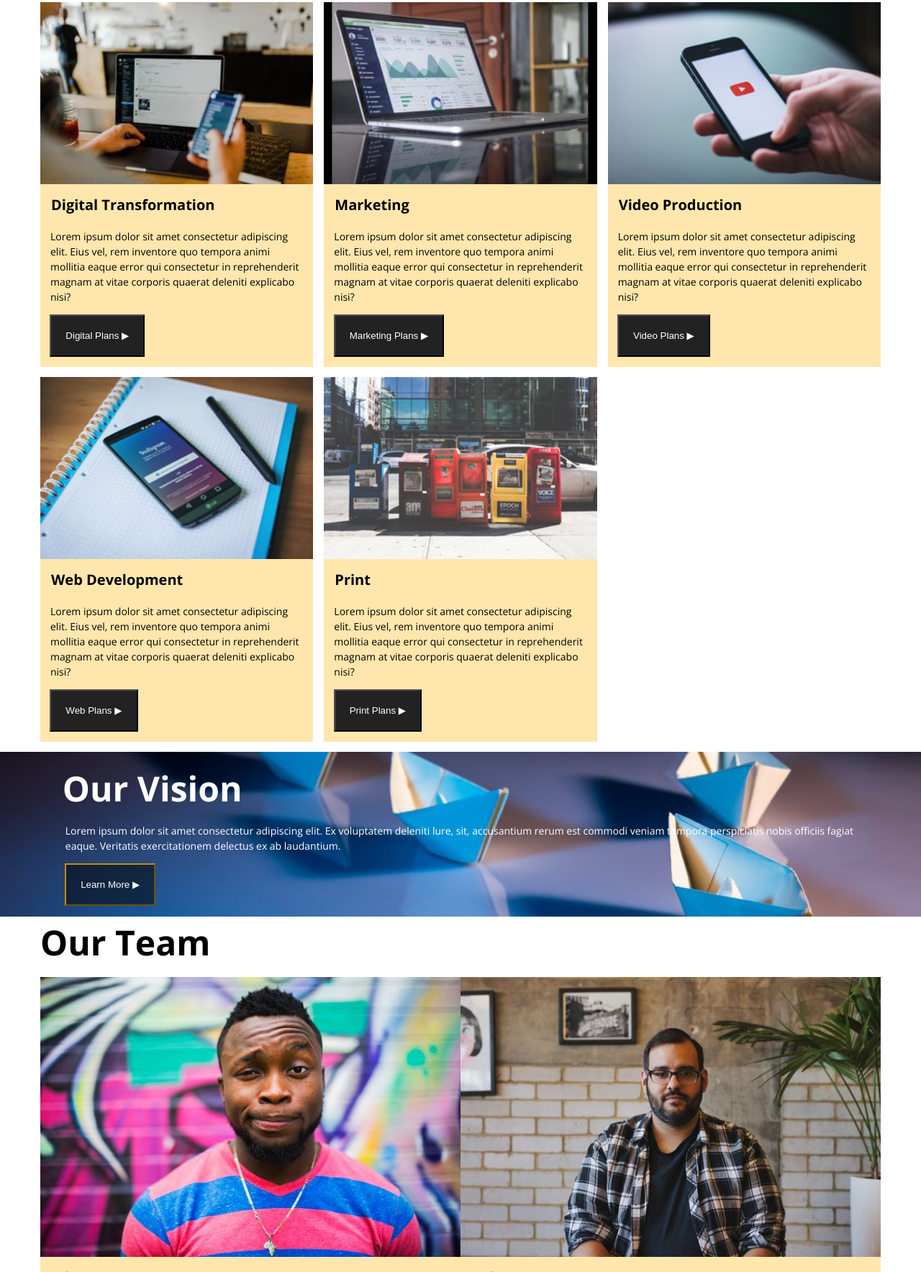
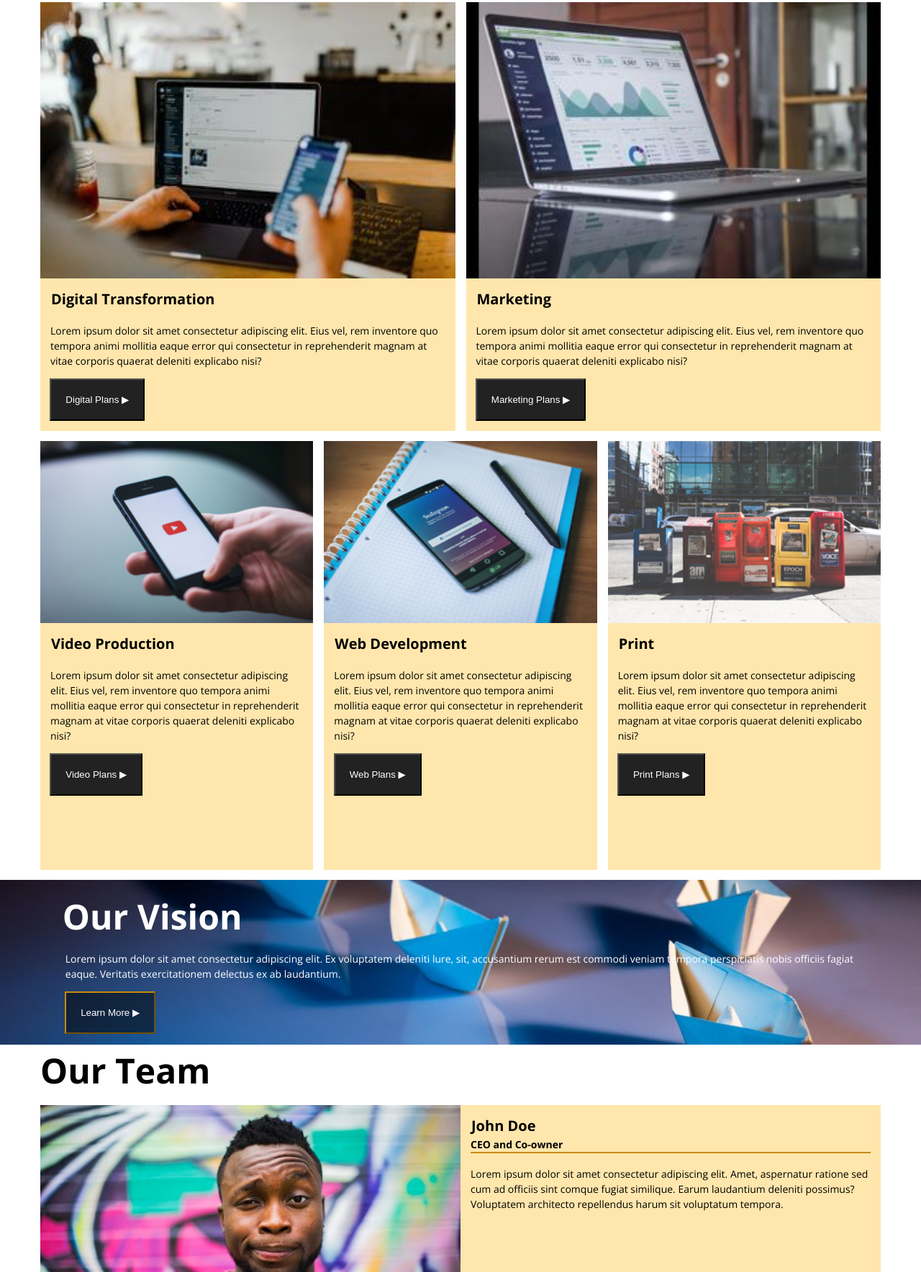
Before and after one commit to maia0004/final-project, a plain HTML site: page index.html in a window 1280 px wide. Shown: the part 1032-2800 px from the top of the page at 72% size. Drawn offline with nearby package versions, Linux system fonts and the light colour scheme.

Commit message:
aaaaah, close enough

```diff
--- a/css/style.css
+++ b/css/style.css
@@ -337,7 +337,9 @@ nav .container {
 }
 /*about section*/
 .section-about{
-	padding-bottom: 62px;
+	display: flex;
+	gap: 1em;
+	flex-wrap: nowrap;
 }
 #imgaboutus {
 	float: left;
@@ -354,39 +356,59 @@ nav .container {
 /*service*/
 .servicegrid {
 	display: grid;
-	grid-template-columns: 1fr 1fr 1fr;
+	grid-template-columns: repeat(6, 1fr);
 	grid-template-rows: 1fr 1fr;
-	align-content: center;
-	justify-items: stretch;
 	column-gap: 15px;
 }
+.servicegrid .service-grid:nth-child(1) {
+	grid-column: 1 / 4;
+}
+.servicegrid .service-grid:nth-child(2) {
+	grid-column: 4 / 7;
+}
+.servicegrid .service-grid:nth-child(3) {
+	grid-column: 1 / 3;
+	grid-row: 2 / 2;
+}
+.servicegrid .service-grid:nth-child(4) {
+	grid-column: 3 / 5;
+	grid-row: 2 / 2;
+}
+.servicegrid .service-grid:nth-child(5) {
+	grid-column: 5 / 7;
+	grid-row: 2 / 2;
+}
 /*team*/
-.gridteamversion {
+.gridteamversion .team-grid {
 	display: grid;
 	grid-template-columns: 1fr 1fr;
-	grid-template-rows: 1fr 1fr;
+	grid-template-rows: 1fr;
 }
-.imgjohn {
+.gridteamversion .team-grid .img-team {
+	grid-column: 1 / 2;
+}
+.gridteamversion .team-grid .text-team {
+grid-column: 2 / 3;
+}
+.gridteamversion2 .team-grid {
 	display: grid;
-	grid-column: 1;
+	grid-template-columns: 1fr 1fr;
+	grid-template-rows: 1fr;
+}
+.gridteamversion2 .team-grid .img-team {
+	grid-column: 2 / 3;
 	grid-row: 1;
 }
-.aboutjohndoe {
-	display: grid;
-	background-color: #ffe6ac;
-	grid-column: 2;
-	grid-row: 1;
+.gridteamversion2 .team-grid .text-team {
+grid-column: 1 / 2;
+grid-row: 1;
 }
-.imgbob {
-	display: grid;
-	grid-column: 2;
-	grid-row: 1;
+.team-grid {
+	margin-bottom: 0;
 }
-.aboutbobrite {
-	display: grid;
-	background-color: #ffe6ac;
-	grid-column: 1;
-	grid-row: 2;
+.img-team img {
+	width: 100%;
+	height: 100%;
 }
 .specialdiv {
 	display: grid;
@@ -401,8 +423,11 @@ nav .container {
 }
 .hoursdiv {
 	display: grid;
-	grid-column: 1/3;
+	grid-column: 1 / 3;
 	grid-row: 2;
+}
+.hours {
+	height: -1000px;
 }
 .locationdiv {
 	display: grid;
@@ -413,5 +438,7 @@ nav .container {
 	padding-top: 2em;
 	padding-bottom: 1em;
 }
+.sendbutton {
+	padding: 5px 6px;
 
 }
--- a/index.html
+++ b/index.html
@@ -166,10 +166,10 @@
           <h2>Our Team</h2>
           <div class="gridteamversion">
             <div class="team-grid">
-              <div class="imgjohn">
-              <img class="img-services1" src="img/john.jpg" alt="jhon photo">
+              <div class="img-team">
+                <img src="img/john.jpg" alt="jhon photo">
               </div>
-            <div class="aboutjohndoe">
+            <div class="text-team">
               <h3>John Doe</h3>
               <h4>CEO and Co-owner</h4>
               <p>
@@ -180,11 +180,12 @@
               </p>
             </div>
             </div>
-            <div class="team-grid2">
-              <div class="imgbob">
-                <img class="img-services2" src="img/bob.jpg" alt="bob rite photo">
-            </div>
-            <div class="aboutbobrite">
+          <div class="gridteamversion2">
+            <div class="team-grid">
+              <div class="img-team">
+                <img src="img/bob.jpg" alt="bob rite photo">
+              </div>
+              <div class="text-team">
               <h3>Bob Rite</h3>
               <h4>CFO and Co-owner</h4>
               <p>
@@ -193,8 +194,9 @@
                 similique. Earum laudantium deleniti possimus? Voluptatem
                 architecto repellendus harum sit voluptatum tempora.
               </p>
+              </div>
             </div>
-            </div>
+          </div>
           </div>
         </div>
 
@@ -222,8 +224,11 @@
             </label>
             <button class="sendbutton">Send</button>
           </div>
+
           <div class="hoursdiv">
-          <h3>Hours of operation</h3>
+            <div class="hours">
+              <h3>Hours of operation</h3>
+            </div>
           <table>
             <tr>
               <th>Days</th>
```
